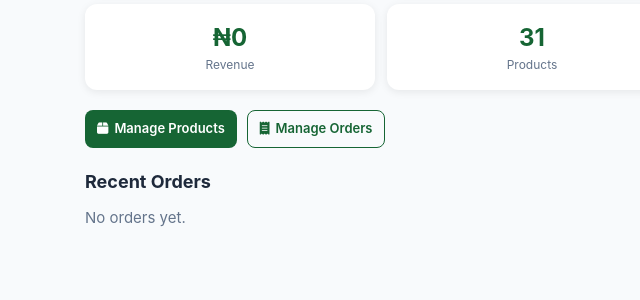
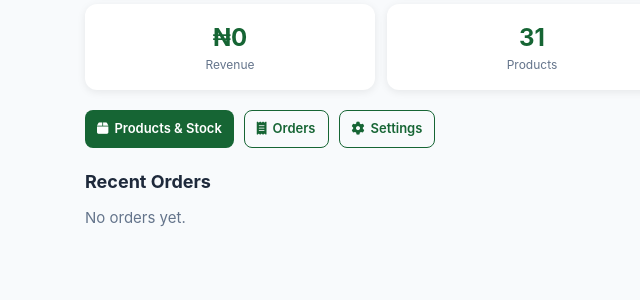
Before and after one commit to Joelsogo/freshprovision-store, a PHP site: page /admin/ in a window 1280 px wide. Shown: the part 251-551 px from the top of the page, without its empty margins (259-899 px from the left). Run offline with PHP 8.4, Linux system fonts and the light colour scheme; the visitor is signed in with stand-in values (Sample User, id 1); some libraries are stand-ins or nearby versions.

Commit message:
Update core includes: image helpers, settings, WhatsApp float, DB settings table

```diff
--- a/admin/index.php
+++ b/admin/index.php
@@ -4,7 +4,6 @@ require_admin();
 
 $page_title = 'Admin Dashboard';
 
-// Stats
 $stats = [
     'products' => db()->query("SELECT COUNT(*) FROM products")->fetchColumn(),
     'orders' => db()->query("SELECT COUNT(*) FROM orders")->fetchColumn(),
@@ -43,8 +42,9 @@ require_once '../includes/header.php';
 </div>
 
 <div style="display:flex;gap:10px;flex-wrap:wrap;margin-bottom:20px">
-    <a href="products.php" class="btn btn-primary btn-sm"><i class="fas fa-box"></i> Manage Products</a>
-    <a href="orders.php" class="btn btn-outline btn-sm"><i class="fas fa-receipt"></i> Manage Orders</a>
+    <a href="products.php" class="btn btn-primary btn-sm"><i class="fas fa-box"></i> Products & Stock</a>
+    <a href="orders.php" class="btn btn-outline btn-sm"><i class="fas fa-receipt"></i> Orders</a>
+    <a href="settings.php" class="btn btn-outline btn-sm"><i class="fas fa-cog"></i> Settings</a>
 </div>
 
 <div class="section-title"><span>Recent Orders</span></div>
--- a/includes/footer.php
+++ b/includes/footer.php
@@ -27,6 +27,15 @@
         </a>
     </nav>
 
+    <?php
+    $wa = function_exists('whatsapp_link') ? whatsapp_link() : null;
+    if ($wa):
+    ?>
+    <a href="<?= e($wa) ?>" class="whatsapp-float" target="_blank" rel="noopener" title="Chat on WhatsApp">
+        <i class="fab fa-whatsapp"></i>
+    </a>
+    <?php endif; ?>
+
     <script src="<?= BASE_URL ?>assets/js/app.js"></script>
 </body>
 </html>
```
